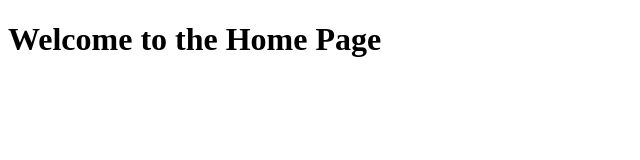
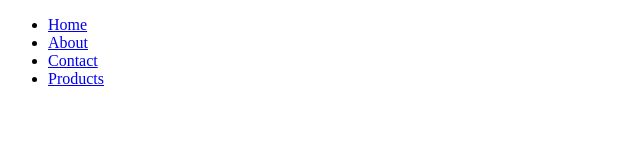
Before and after one commit to alce65/demo-01-indra, a plain HTML site: page web/index.html in a window 1280 px wide. Shown: the whole page, without its empty margins (0-640 px from the left). Drawn offline with Linux system fonts and the light colour scheme.

Commit message:
Add menu to home pagee

```diff
--- a/web/index.html
+++ b/web/index.html
@@ -7,6 +7,13 @@
     <link rel="stylesheet" href="index.css">
 </head>
 <body>
-    <h1>Welcome to the Home Page</h1>
+    <nav>
+        <ul>
+            <li><a href="index.html">Home</a></li>
+            <li><a href="about/index.html">About</a></li>
+            <li><a href="contact/index.html">Contact</a></li>
+            <li><a href="products/index.html">Products</a></li>
+        </ul>
+    </nav>
 </body>
 </html>
```
